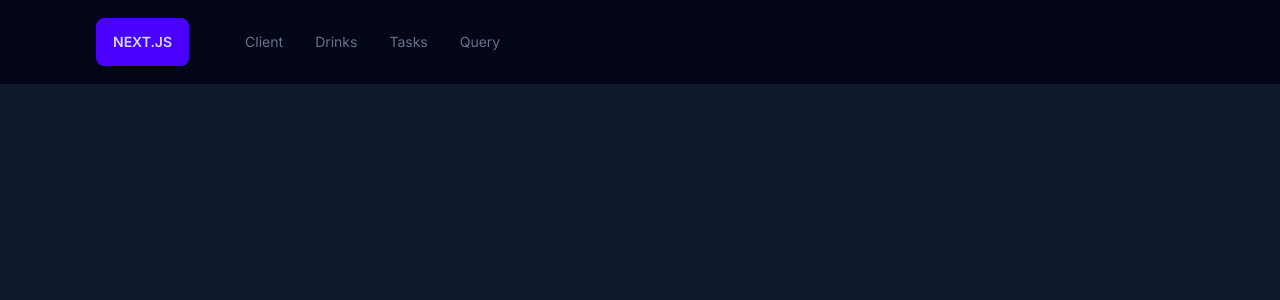
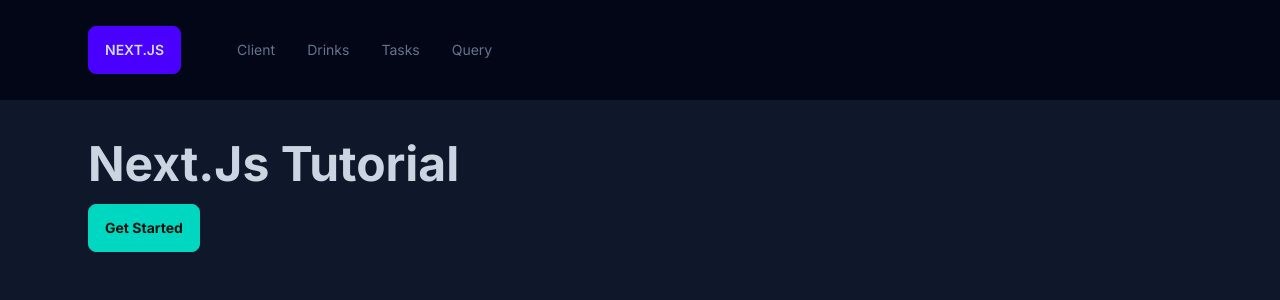
Before and after one commit to Priyanshu966/Nextjs--JohnSmilga-, a Next.js app in the folder New-Project/: page / in a window 1280 px wide. Shown: the top 300 px of the page. Built offline with nearby package versions, Linux system fonts and the light colour scheme.

Commit message:
Add files via upload

```diff
--- a/New-Project/app/client/page.js
+++ b/New-Project/app/client/page.js
@@ -1,10 +1,17 @@
+'use client';
+
 import Link from "next/link";
+import { useState } from "react";
 
 const ClientPage = () => {
+  const [count,setCount] = useState(0);
+
   return (
     <>
       <div className="text-6xl">ClientPage</div>
       <Link href="/">HomePage</Link>
+      <h1>{count}</h1>
+      <button className='btn'  onClick={() =>setCount(count + 1)}>click me</button>
     </>
   );
 };
--- a/New-Project/app/drinks/page.js
+++ b/New-Project/app/drinks/page.js
@@ -1,6 +1,21 @@
 import Link from "next/link";
 
+
+const url = "https://www.thecocktaildb.com/api/json/v1/1/search.php?f=a";
+
+const fetchData = async () =>{
+  const resp = await fetch(`${url}`);
+  if (!resp.ok) {
+    throw new Error("There was an error in fetchin;g`")
+  }
+  const data = await resp.json();
+
+  console.log(data);
+  return data;
+}
+
 const DrinksPage = () => {
+  const data = fetchData();
   return (
     <>
       <div className="text-6xl">DrinksPage</div>
--- a/New-Project/app/layout.js
+++ b/New-Project/app/layout.js
@@ -1,5 +1,6 @@
 import { Inter } from "next/font/google";
 import "./globals.css";
+import Navbar from "@/components/Navbar";
 
 const inter = Inter({ subsets: ["latin"] });
 
@@ -11,7 +12,12 @@ export const metadata = {
 export default function RootLayout({ children }) {
   return (
     <html lang="en">
-      <body className={inter.className}>{children}</body>
+      <body className={inter.className}>
+        <main className="min-h-screen bg-slate-900">
+          <Navbar />
+          {children}
+        </main>
+      </body>
     </html>
   );
 }
--- a/New-Project/app/page.js
+++ b/New-Project/app/page.js
@@ -1,11 +1,13 @@
 import Link from "next/link";
-import Navbar from "./components/Navbar";
 
 const HomePage = () => {
   return (
-    <main className='h-screen bg-slate-900'>
-      <Navbar />
-    </main>
+    <div className="max-w-6xl mx-auto px-6  mt-6 ">
+      <h1 className="capitalize text-5xl font-bold py-4 text-slate-300">next.js tutorial</h1>
+      <Link href="/client" className="capitalize btn btn-accent font-bold">
+        get started
+      </Link>
+    </div>
   );
 };
 export default HomePage;
--- /dev/null
+++ b/New-Project/components/Navbar.jsx
@@ -0,0 +1,44 @@
+import Link from "next/link";
+
+const Navbar = () => {
+  const links = [
+    {
+      id: 1,
+      label: "client",
+      href: "/client",
+    },
+    {
+      id: 2,
+      label: "drinks",
+      href: "/drinks",
+    },
+    {
+      id: 3,
+      label: "tasks",
+      href: "/tasks",
+    },
+    {
+      id: 4,
+      label: "query",
+      href: "/query",
+    },
+  ];
+  return (
+    <nav className=" bg-slate-950 py-4">
+      <div className='navbar max-w-6xl mx-auto px-6 flex-col md:flex-row'>
+        <button className="btn btn-primary uppercase md:mr-8">next.js</button>
+        <ul className="menu menu-horizontal capitalize text-slate-500">
+          {links.map((link) => {
+            const {id, label, href} = link;
+            return (
+              <li key={id}>
+                <Link href={href}>{label}</Link>
+              </li>
+            );
+          })}
+        </ul>
+      </div>
+    </nav>
+  );
+};
+export default Navbar;
```
